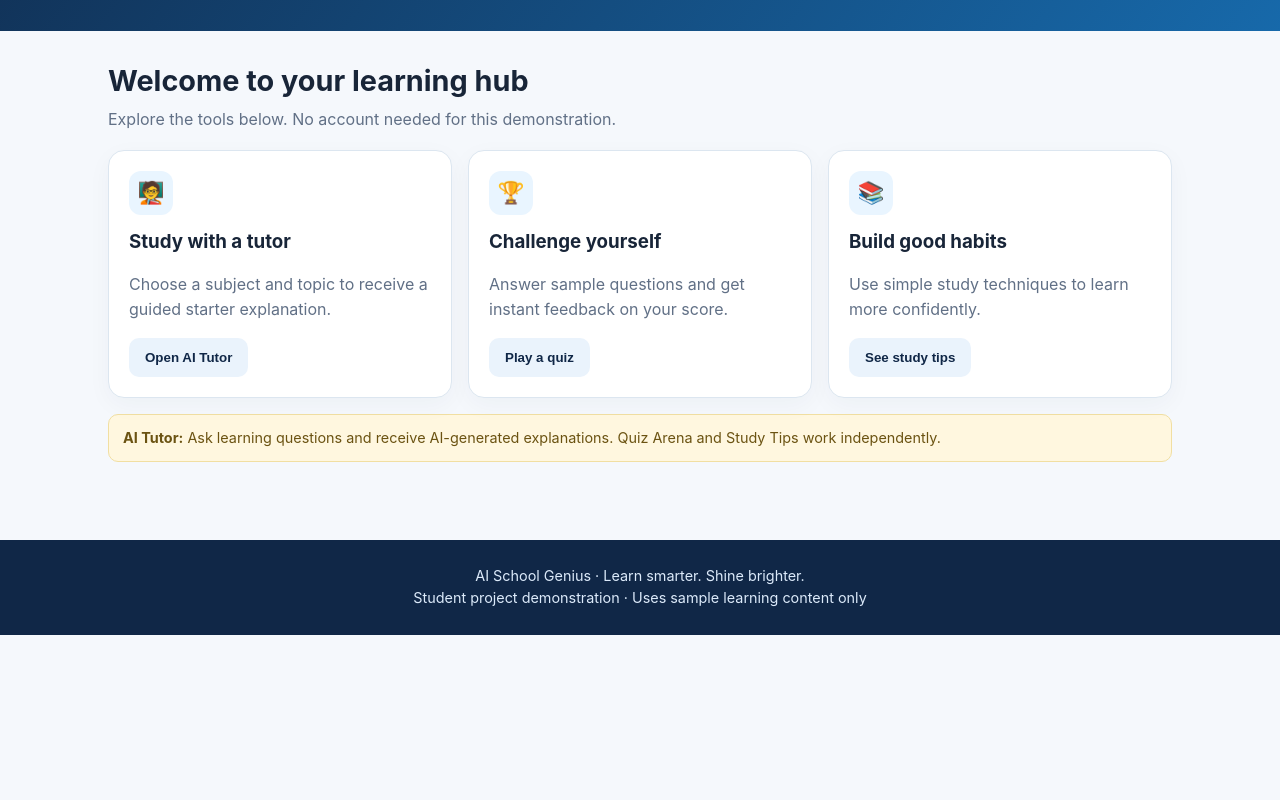
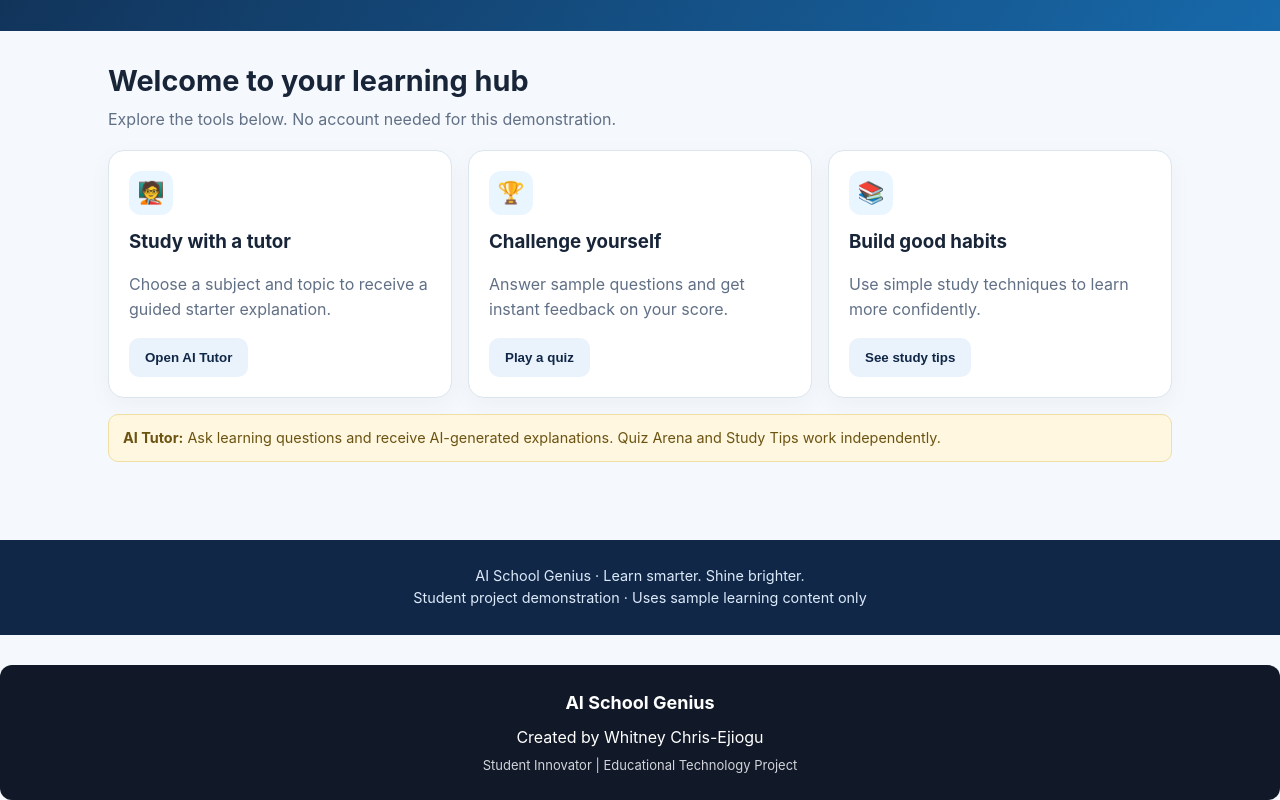
Before and after one commit to Whitney-ally/ai-school-genius-, a plain HTML site: page index.html in a window 1280 px wide. Shown: the part 458-1258 px from the top of the page. Before the commit the page ends 1093 px from the top, so only its background shows below. Drawn offline with Linux system fonts and the light colour scheme.

Commit message:
Update index.html

```diff
--- a/index.html
+++ b/index.html
@@ -130,5 +130,18 @@ function checkQuiz(){let score=0,answered=0;questions.forEach((q,i)=>{let select
 function restartQuiz(){document.getElementById('quizResult').textContent='';renderQuiz()}
 renderQuiz();
 </script>
+
+<footer style="text-align:center; padding:24px 16px; margin-top:30px; background:#111827; color:#ffffff; border-radius:12px;">
+  <p style="font-size:18px; font-weight:bold; margin:0 0 8px;">
+    AI School Genius
+  </p>
+  <p style="margin:0 0 6px;">
+    Created by Whitney Chris-Ejiogu
+  </p>
+  <p style="font-size:13px; color:#d1d5db; margin:0;">
+    Student Innovator | Educational Technology Project
+  </p>
+</footer>
+
 </body>
 </html>
```
